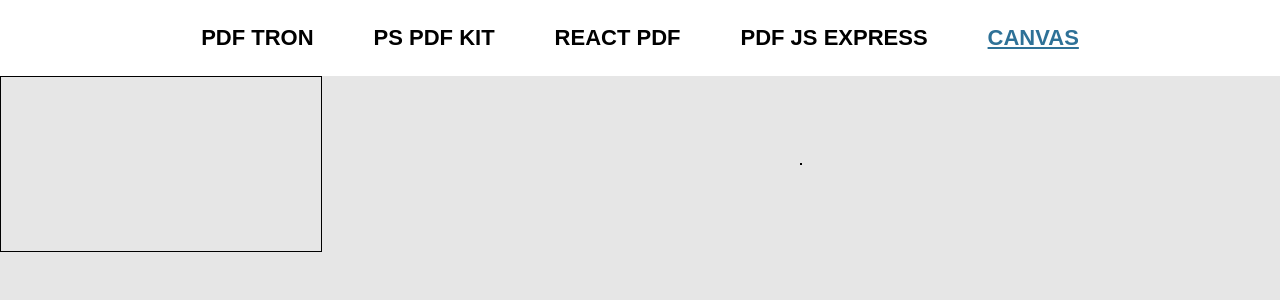
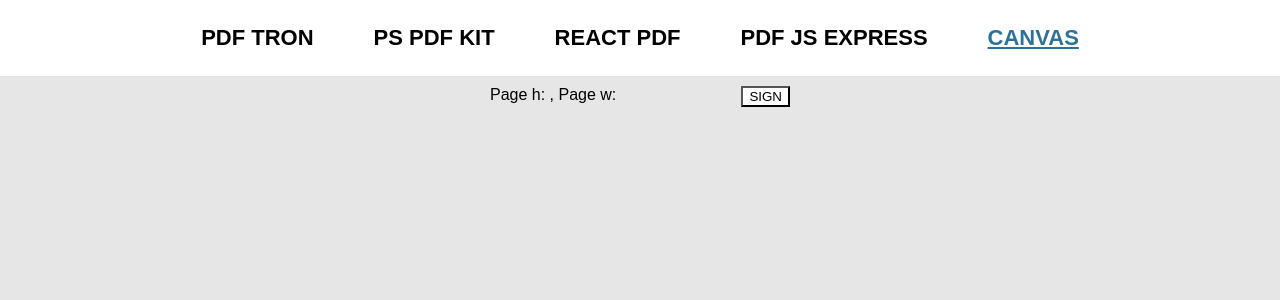
Before and after one commit to devtsp/pdf-edit-test, a Next.js app: page / in a window 1280 px wide. Both pictures are taken after a click on the element "CANVAS". Shown: the top 300 px of the page. Built offline with nearby package versions, Linux system fonts and the light colour scheme; no server answers.

Commit message:
add "sign" button to float div over iframe and track coordinates of mouse-down cursor

```diff
--- a/components/canvas.js
+++ b/components/canvas.js
@@ -1,42 +1,49 @@
-import React from 'react';
+import React, { useState } from 'react';
 import { PDFDocument } from 'pdf-lib';
 
 const Canvas = ({ initialDoc = 'Acknowledgement HIPAA.pdf' }) => {
+	// canvas events
 	const canvasRef = React.useRef();
-	const [isDrawing, setIsDrawing] = React.useState(false);
+	const [canvasIsDrawing, setCanvasIsDrawing] = React.useState(false);
+	const [canvasCoordinates, setCanvasCoordinates] = React.useState();
+
+	const [isSigning, setIsSigning] = React.useState(false);
+
 	const [pdfInfo, setPdfInfo] = React.useState([]);
 	const [convertedPdf, setConvertedPdf] = React.useState();
 
 	React.useEffect(() => {
+		if (canvasRef.current) {
 			canvasRef.current.onmousedown = function () {
-			setIsDrawing(true);
+				setCanvasIsDrawing(true);
 			};
 
 			canvasRef.current.onmouseup = function () {
-			setIsDrawing(false);
+				setCanvasIsDrawing(false);
 			};
+		}
 
 		getPdfInfo();
-	}, []);
+	}, [canvasRef.current, isSigning]);
 
 	async function getPdfInfo() {
 		const formPdfBytes = await fetch(initialDoc).then(res => res.arrayBuffer());
 		const pdfDoc = await PDFDocument.load(formPdfBytes);
 		const { width, height } = pdfDoc.getPage(0).getSize();
 		setPdfInfo({ page: 0, height, width });
-		console.log('page h: ', height, 'page w:', width);
 	}
 
 	function handleMouseMovement(e) {
-		console.log('trigger');
 		const rect = e.target.getBoundingClientRect();
-		const x = e.clientX - rect.left;
+		const x = (e.clientX - rect.left).toFixed(0);
 		const y = e.clientY - rect.top;
 		const porcentualPositionX = (x * 100) / rect.width;
 		const porcentualPositionY = (y * 100) / rect.height;
-		if (isDrawing) {
-			console.log(
-				'Left: %' + porcentualPositionX + ', Top: %' + porcentualPositionY
+		if (canvasIsDrawing) {
+			setCanvasCoordinates(
+				`Left: ${x} (%${porcentualPositionX.toFixed(
+					2
+				)}), Top: ${y} (%${porcentualPositionY.toFixed(2)})`
 			);
 		}
 	}
@@ -54,21 +61,31 @@
 	// }
 
 	return (
-		<div style={{ display: 'flex' }}>
+		<div style={{ display: 'flex', justifyContent: 'center' }}>
+			<div>
+				<div style={{ display: 'flex', padding: '10px 0' }}>
+					<span>
+						Page h: {pdfInfo.height}, Page w: {pdfInfo.width}
+					</span>
+					<button
+						onClick={() => setIsSigning(prev => !prev)}
+						style={{
+							color: isSigning ? 'white' : 'black',
+							backgroundColor: isSigning ? 'red' : 'white',
+							marginLeft: 'auto',
+						}}
+					>
+						{isSigning ? 'SIGNING' : 'SIGN'}
+					</button>
+				</div>
+				<span>
+					{isSigning
+						? canvasIsDrawing
+							? canvasCoordinates
+							: 'Waiting mouse-down event'
+						: ''}
+				</span>
 				<div
-				style={{
-					border: '1px solid black',
-					height: pdfInfo.height,
-					width: pdfInfo.width,
-					position: 'relative',
-					padding: '10px',
-					boxSizing: 'content-box',
-				}}
-				onMouseMove={handleMouseMovement}
-				ref={canvasRef}
-			>
-				<iframe
-					src={initialDoc + '#toolbar=0&view=Fit'}
 					style={{
 						border: 'none',
 						margin: 'auto',
@@ -76,18 +93,37 @@
 						height: pdfInfo.height,
 						width: pdfInfo.width,
 					}}
-					// ref={canvasRef}
-				></iframe>
-			</div>
+				>
+					{isSigning ? (
 						<div
+							ref={canvasRef}
 							onMouseMove={handleMouseMovement}
 							style={{
-					border: '1px solid black',
+								display: 'flex',
+								alignItems: 'center',
+								justifyContent: 'center',
 								margin: 'auto',
 								height: pdfInfo.height,
 								width: pdfInfo.width,
+								backgroundColor: 'red',
+								opacity: '0.1',
+								position: 'absolute',
+								zIndex: '100',
 							}}
 						></div>
+					) : null}
+					<iframe
+						src={initialDoc + '#toolbar=0&view=Fit'}
+						style={{
+							border: 'none',
+							height: pdfInfo.height,
+							width: pdfInfo.width,
+							pointerEvents: isSigning ? 'none' : 'all',
+							userSelect: 'none',
+						}}
+					></iframe>
+				</div>
+			</div>
 		</div>
 	);
 };
```
Lines whose indentation alone changed are shown as unchanged.
